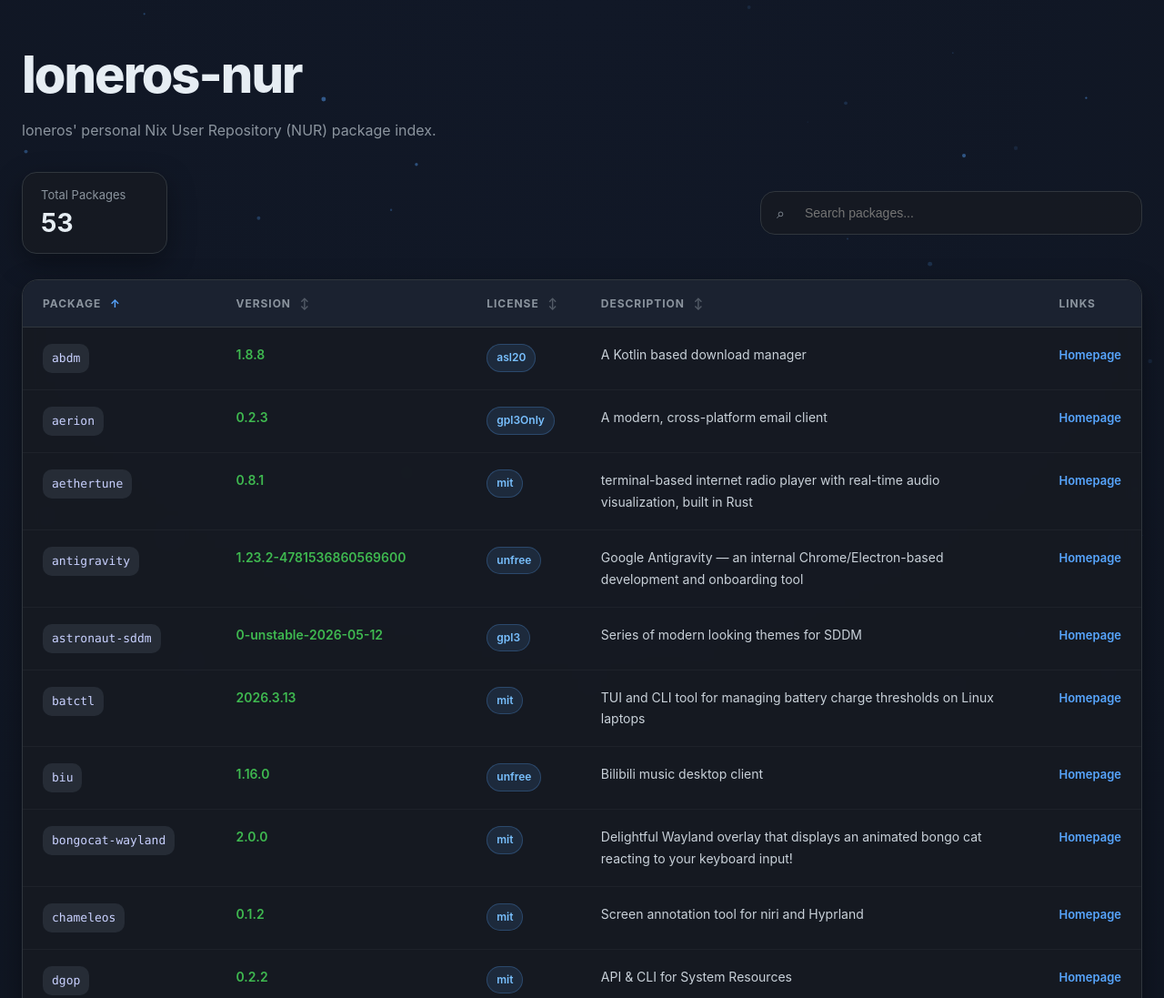
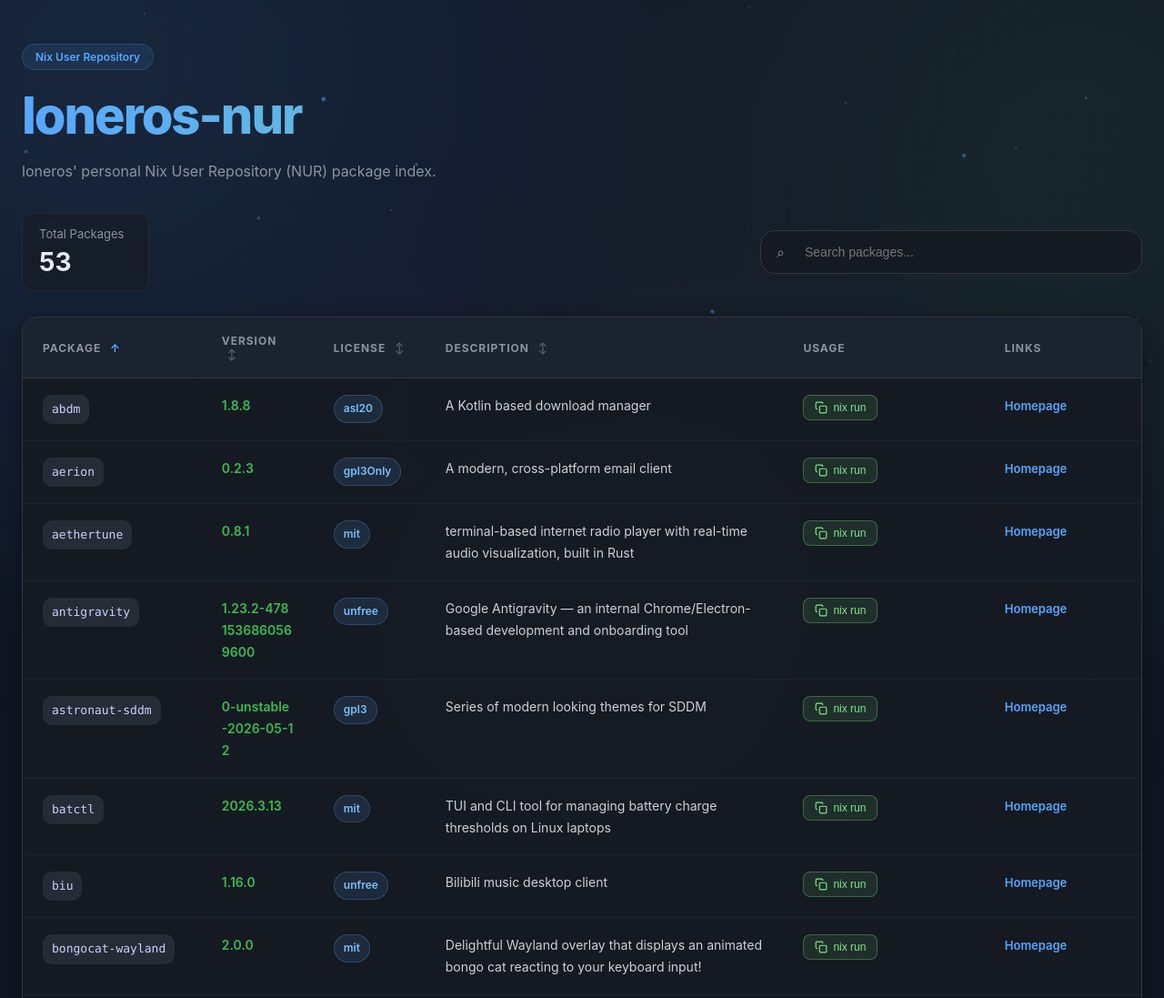
Before and after one commit to lonerOrz/loneros-nur, a plain HTML site: page dist/index.html in a window 1280 px wide. Shown: the top 1097 px of the page at 91% size. Drawn offline with Linux system fonts and the light colour scheme.

Commit message:
Add word-wrap to Version column

```diff
--- a/dist/app.js
+++ b/dist/app.js
@@ -79,6 +79,24 @@
     .replaceAll('"', "&quot;");
 }
 
+function getInstallCommand(name) {
+  return `nix run github:lonerOrz/loneros-nur#${name}`;
+}
+
+function copyToClipboard(text, btn) {
+  navigator.clipboard.writeText(text).then(() => {
+    const originalHTML = btn.innerHTML;
+    btn.innerHTML = "Copied!";
+    btn.style.background = "rgba(126, 231, 135, 0.3)";
+    btn.style.borderColor = "#7ee787";
+    setTimeout(() => {
+      btn.innerHTML = originalHTML;
+      btn.style.background = "";
+      btn.style.borderColor = "";
+    }, 1500);
+  });
+}
+
 function normalizeLicense(license) {
   if (!license) {
     return "unknown";
@@ -120,6 +138,19 @@
           </td>
 
           <td class="description">${escapeHtml(pkg.description || "")}</td>
+
+          <td>
+            <button
+              class="install-btn"
+              onclick="copyToClipboard('${escapeHtml(getInstallCommand(pkg.name))}', this)"
+            >
+              <svg width="14" height="14" viewBox="0 0 24 24" fill="none" stroke="currentColor" stroke-width="2">
+                <rect x="9" y="9" width="13" height="13" rx="2" ry="2"></rect>
+                <path d="M5 15H4a2 2 0 0 1-2-2V4a2 2 0 0 1 2-2h9a2 2 0 0 1 2 2v1"></path>
+              </svg>
+              nix run
+            </button>
+          </td>
 
           <td>
             ${
--- a/dist/index.html
+++ b/dist/index.html
@@ -15,6 +15,8 @@
 
     <div class="container">
       <div class="hero">
+        <span class="hero-badge">Nix User Repository</span>
+
         <h1>loneros-nur</h1>
 
         <p>
@@ -68,6 +70,10 @@
                 </th>
 
                 <th>
+                  Usage
+                </th>
+
+                <th>
                   Links
                 </th>
               </tr>
--- a/dist/styles.css
+++ b/dist/styles.css
@@ -47,6 +47,23 @@
   position: relative;
 }
 
+body::before {
+  content: "";
+
+  position: fixed;
+  inset: -20%;
+
+  background:
+    radial-gradient(circle at 20% 20%, rgba(88, 166, 255, 0.12), transparent 40%),
+    radial-gradient(circle at 80% 30%, rgba(126, 231, 135, 0.08), transparent 40%),
+    radial-gradient(circle at 50% 80%, rgba(210, 168, 255, 0.08), transparent 40%);
+
+  filter: blur(80px);
+
+  z-index: -1;
+  pointer-events: none;
+}
+
 #particles-canvas {
   position: fixed;
   top: 0;
@@ -60,11 +77,9 @@
 .container {
   position: relative;
   z-index: 1;
-}
 
-.container {
   width: 100%;
-  max-width: 1500px;
+  max-width: 1400px;
 
   margin: 0 auto;
 
@@ -75,6 +90,24 @@
   margin-bottom: 32px;
 }
 
+.hero-badge {
+  display: inline-block;
+
+  padding: 6px 14px;
+
+  border-radius: 999px;
+
+  background: rgba(88, 166, 255, 0.1);
+  border: 1px solid rgba(88, 166, 255, 0.2);
+
+  color: var(--accent);
+
+  font-size: 12px;
+  font-weight: 600;
+
+  margin-bottom: 16px;
+}
+
 .hero h1 {
   margin: 0;
 
@@ -82,6 +115,11 @@
   font-weight: 800;
 
   letter-spacing: -2px;
+
+  background: linear-gradient(90deg, #58a6ff, #7ee787);
+  -webkit-background-clip: text;
+  -webkit-text-fill-color: transparent;
+  background-clip: text;
 }
 
 .hero p {
@@ -114,17 +152,14 @@
 }
 
 .stat-card {
-  min-width: 160px;
+  min-width: 140px;
 
-  padding: 16px 20px;
+  padding: 14px 18px;
 
-  background: var(--panel);
+  background: rgba(22, 27, 34, 0.6);
+  border: 1px solid rgba(48, 54, 61, 0.5);
 
-  border: 1px solid var(--border);
-
-  border-radius: 16px;
-
-  box-shadow: var(--shadow);
+  border-radius: 12px;
 }
 
 .stat-label {
@@ -215,12 +250,45 @@
 }
 
 .table-scroll {
-  overflow-x: auto;
+  overflow-x: hidden;
 }
 
 table {
   width: 100%;
   border-collapse: collapse;
+  table-layout: fixed;
+}
+
+th:nth-child(1),
+td:nth-child(1) {
+  width: 16%;
+}
+
+th:nth-child(2),
+td:nth-child(2) {
+  width: 10%;
+  white-space: normal;
+  word-break: break-all;
+}
+
+th:nth-child(3),
+td:nth-child(3) {
+  width: 10%;
+}
+
+th:nth-child(4),
+td:nth-child(4) {
+  width: 32%;
+}
+
+th:nth-child(5),
+td:nth-child(5) {
+  width: 18%;
+}
+
+th:nth-child(6),
+td:nth-child(6) {
+  width: 14%;
 }
 
 thead {
@@ -352,6 +420,36 @@
   font-weight: 600;
 }
 
+.install-btn {
+  display: inline-flex;
+  align-items: center;
+  gap: 6px;
+
+  padding: 6px 12px;
+
+  border-radius: 8px;
+  border: 1px solid rgba(126, 231, 135, 0.3);
+  background: rgba(126, 231, 135, 0.1);
+
+  color: #7ee787;
+
+  font-size: 12px;
+  font-weight: 500;
+
+  cursor: pointer;
+
+  transition: all 0.2s ease;
+}
+
+.install-btn:hover {
+  background: rgba(126, 231, 135, 0.2);
+  border-color: #7ee787;
+}
+
+.install-btn:active {
+  transform: scale(0.96);
+}
+
 .homepage-link {
   color: var(--accent);
   text-decoration: none;
```
